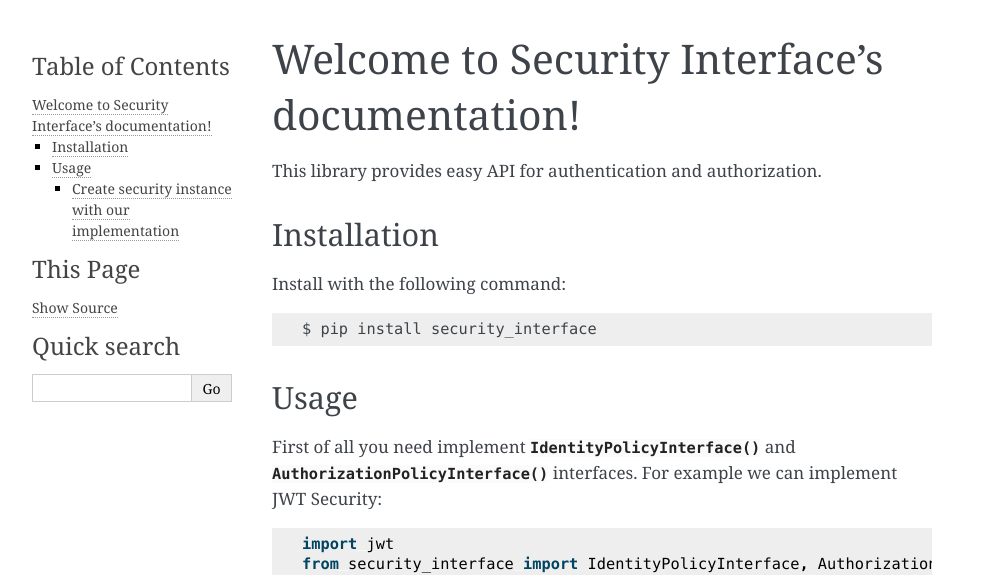
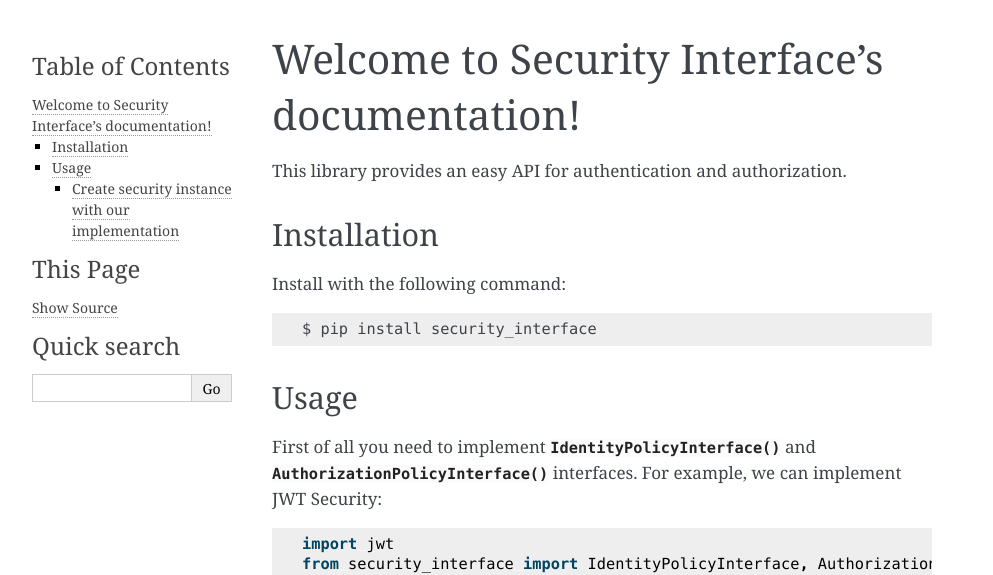
Before and after one commit to theruziev/security_interface, a Sphinx documentation site: the page built from docs/index.rst, in a window 1280 px wide. Shown: the top 575 px of the page, without its empty margins (148-1141 px from the left). Built offline with Sphinx 7.4.7, drawn with Linux system fonts in a browser that asks for light colours.

Commit message:
Fix grammar

```diff
--- a/README.rst
+++ b/README.rst
@@ -9,7 +9,7 @@
 Security Interface
 ==================
 
-This library provides easy API for authentication and authorization.
+This library provides an easy API for authentication and authorization.
 
 Installation
 ------------
@@ -22,8 +22,8 @@ Install with the following command::
 Usage
 -----
 
-First of all you need implement ``IdentityPolicyInterface``
-and ``AuthorizationPolicyInterface`` interfaces. For example we can implement JWT Security::
+First of all you need to implement ``IdentityPolicyInterface``
+and ``AuthorizationPolicyInterface`` interfaces. For example, we can implement JWT Security::
 
    import jwt
    from security_interface import IdentityPolicyInterface, AuthorizationPolicyInterface
--- a/docs/index.rst
+++ b/docs/index.rst
@@ -6,7 +6,7 @@
 Welcome to Security Interface's documentation!
 ==============================================
 
-This library provides easy API for authentication and authorization.
+This library provides an easy API for authentication and authorization.
 
 Installation
 ------------
@@ -19,8 +19,8 @@ Install with the following command::
 Usage
 -----
 
-First of all you need implement :func:`IdentityPolicyInterface`
-and  :func:`AuthorizationPolicyInterface` interfaces. For example we can implement JWT Security::
+First of all you need to implement :func:`IdentityPolicyInterface`
+and  :func:`AuthorizationPolicyInterface` interfaces. For example, we can implement JWT Security::
 
    import jwt
    from security_interface import IdentityPolicyInterface, AuthorizationPolicyInterface
```
Also changed, not shown: security_interface/__init__.py (+5 -5 lines), 1 other file.
